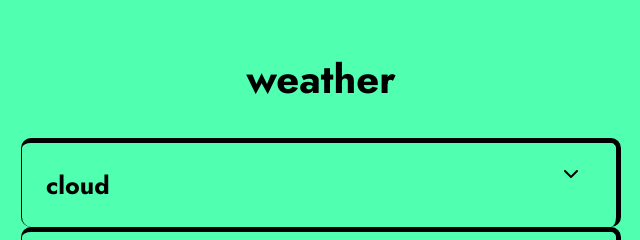
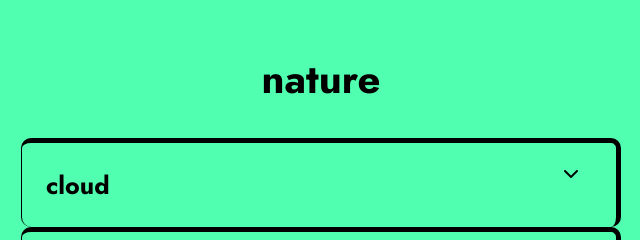
Before and after one commit to MaiMaiOkinawa/nature_mes, a plain HTML site: page index.html in a window 1280 px wide. Shown: the top 240 px of the page, 319-959 px from the left. Drawn offline with Linux system fonts and the light colour scheme; a web font is replaced by a local one.

Commit message:
Change title

```diff
--- a/index.html
+++ b/index.html
@@ -17,7 +17,7 @@
     />
     <link rel="icon" href="logo.png" type="icon" />
     <link rel="stylesheet" href="style.css" />
-    <title>Weather</title>
+    <title>Nature</title>
   </head>
 
   <body>
@@ -39,7 +39,7 @@
     <audio id="sun" src="sounds/sun.mp3"></audio>
     <audio id="tree" src="sounds/tree.mp3"></audio>
 
-    <h1>Weather</h1>
+    <h1>Nature</h1>
     <div class="container">
       <!-- cloud -->
       <div class="text">
```
